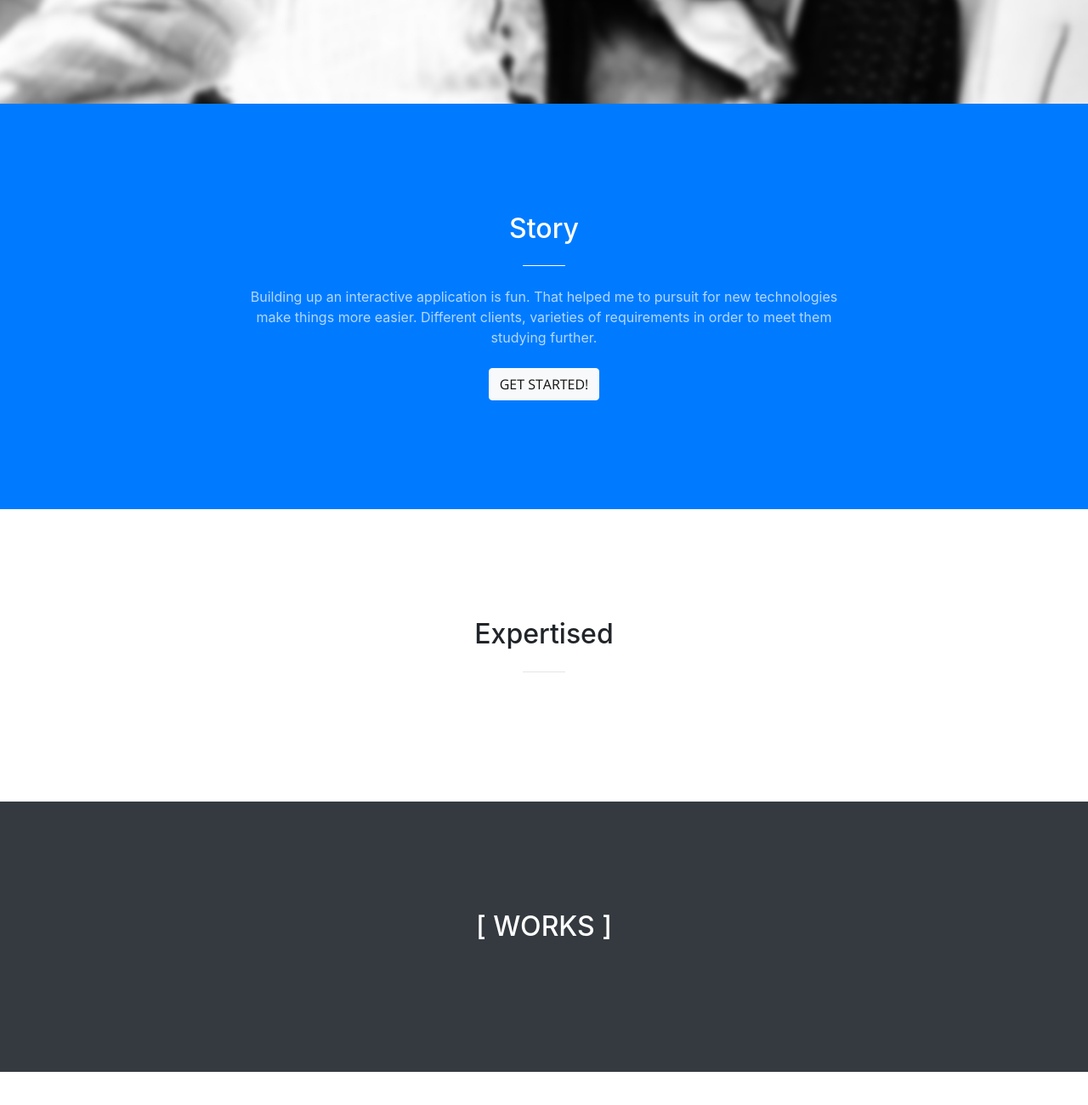
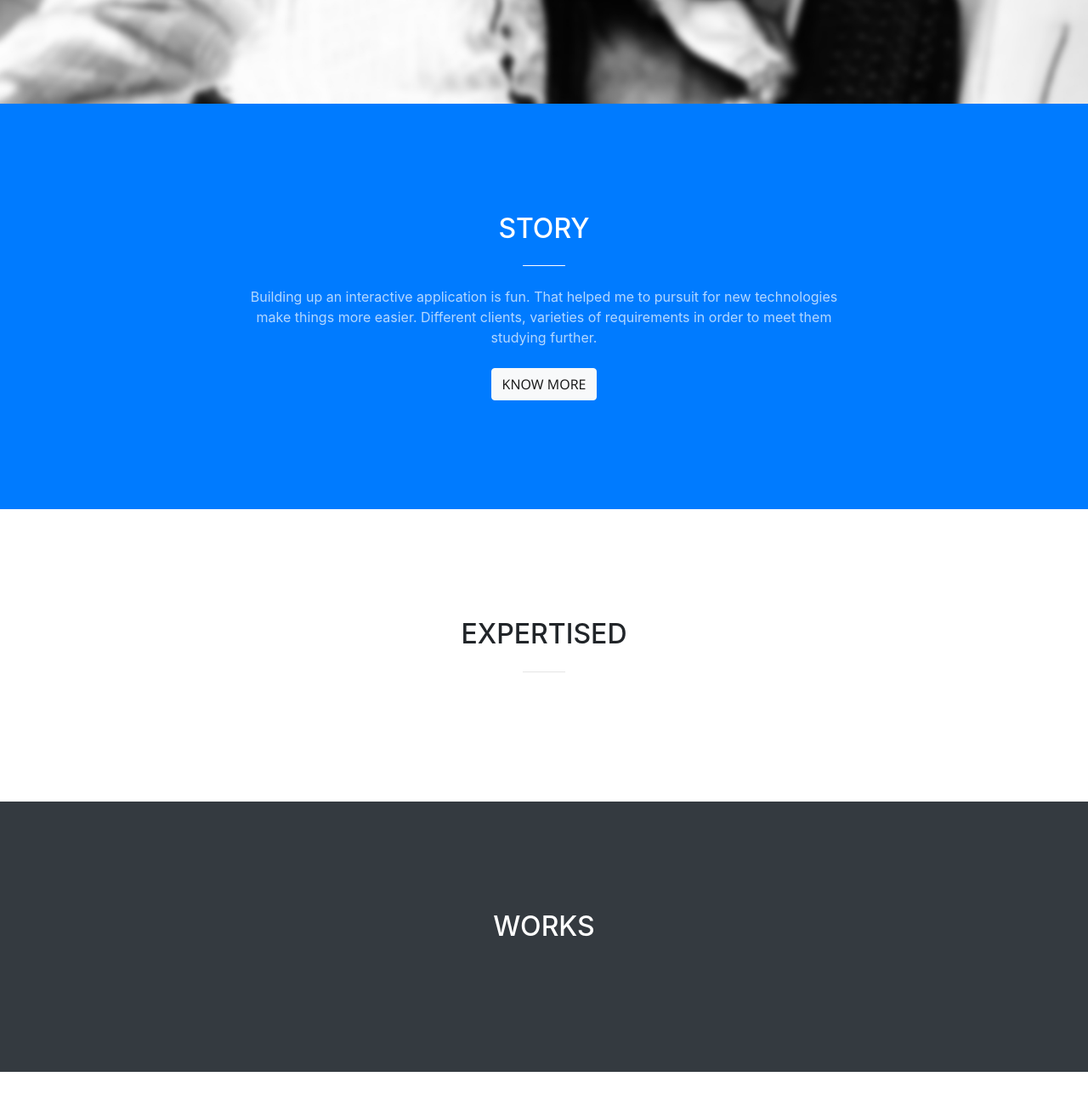
Before and after one commit to dinoooop/web-red, a website with bundled scripts: page index.html in a window 1280 px wide. Shown: the part 678-1978 px from the top of the page at 85% size. Built offline with nearby package versions, Linux system fonts and the light colour scheme; files whose address does not match are found by name.

Commit message:
HTML change

```diff
--- a/index.html
+++ b/index.html
@@ -48,8 +48,8 @@
               <span aria-hidden="true">&times;</span>
             </button>
           </div>
-          <div class="modal-body">
-            {{ popup.content }}
+          <div class="modal-body" ng-bind-html="popup.content | htmlFormat">
+
           </div>
           <div class="modal-footer">
             <button type="button" class="btn btn-secondary" data-dismiss="modal">Close</button>
@@ -106,14 +106,14 @@
       <div class="container">
         <div class="row">
           <div class="col-lg-8 mx-auto text-center">
-            <h2 class="section-heading text-white">Story</h2>
+            <h2 class="section-heading text-white">STORY</h2>
             <hr class="light my-4">
             <p class="text-faded mb-4">
 
               Building up an interactive application is fun. That helped me to pursuit for new technologies make things more easier. Different clients, varieties of requirements in order to meet them studying further.
 
             </p>
-            <a class="btn btn-light btn-xl js-scroll-trigger" href="#expertised">Get Started!</a>
+            <a class="btn btn-light btn-xl js-scroll-trigger" href="#expertised">Know more</a>
           </div>
 
         </div>
@@ -126,14 +126,14 @@
       <div class="container">
         <div class="row">
           <div class="col-lg-12 text-center">
-            <h2 class="section-heading">Expertised</h2>
+            <h2 class="section-heading">EXPERTISED</h2>
             <hr class="my-4">
           </div>
         </div>
       </div>
       <div class="container">
         <div class="row">
-          <div class="col-lg-4 col-md-12 text-center" ng-repeat="skill in skills">
+          <div class="col-lg-4 col-md-12 text-justify" ng-repeat="skill in skills">
             <div class="service-box mt-5 mx-auto">
               <i class="fa fa-4x text-primary mb-3" ng-class="skill.icon"></i>
               <h3 class="mb-3">{{ skill.title }}</h3>
@@ -147,7 +147,7 @@
 
     <section class="bg-dark text-white" id="works">
       <div class="container text-center">
-        <h2 class="mb-4">[ WORKS ]</h2>
+        <h2 class="mb-4">WORKS</h2>
       </div>
     </section>
 
```
